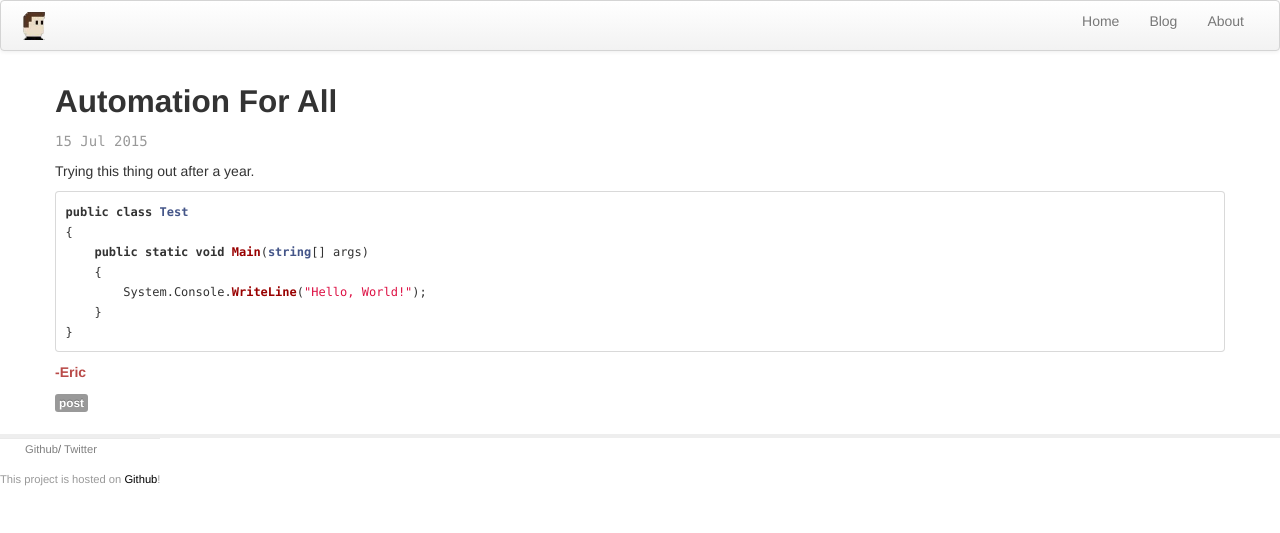
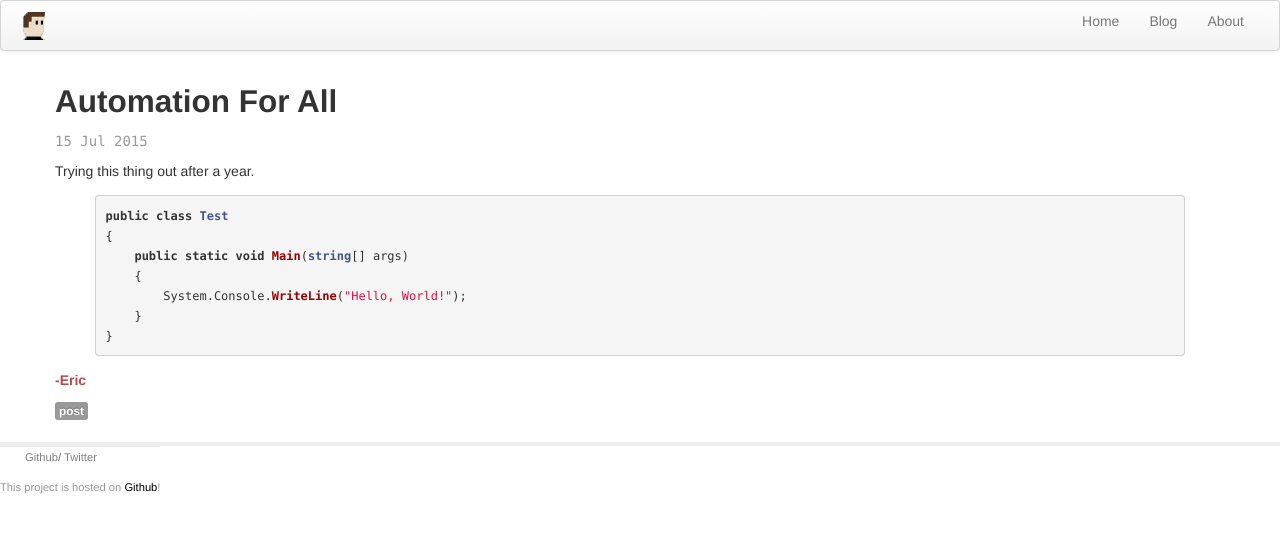
Before and after one commit to eman41/eman41.github.io, a Jekyll site: the page built from _posts/2015-07-15-automation-for-all.markdown, in a window 1280 px wide. Shown: the top 533 px of the page. Built offline with Jekyll 4.4.1, drawn with Linux system fonts in a browser that asks for light colours.

Commit message:
Different syntax method

````diff
--- a/_posts/2015-07-15-automation-for-all.markdown
+++ b/_posts/2015-07-15-automation-for-all.markdown
@@ -7,7 +7,7 @@ tags: post
 
 Trying this thing out after a year.
 
-```csharp
+{% highlight csharp %}
 public class Test
 {
     public static void Main(string[] args)
@@ -15,4 +15,4 @@ public class Test
         System.Console.WriteLine("Hello, World!");
     }
 }
-```
+{% endhighlight %}
````
